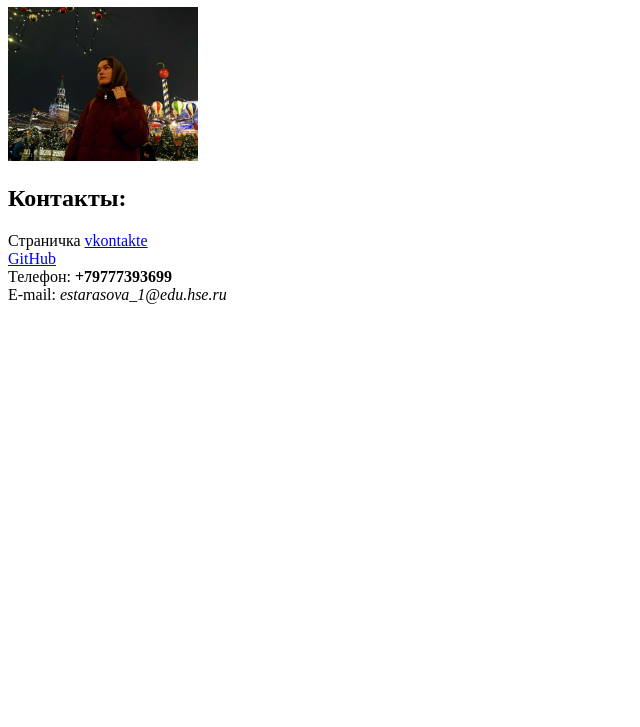
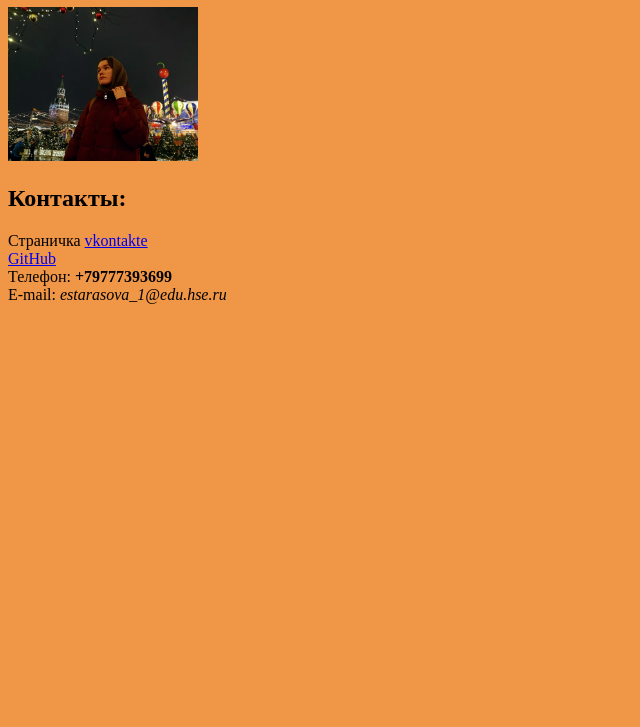
Before and after one commit to YourKaterinaTarasova/yourkaterinatarasova.github.io, a plain HTML site: page index.html in a window 1280 px wide. Shown: the part 73-800 px from the top of the page, without its empty margins (0-640 px from the left). Drawn offline with Linux system fonts and the light colour scheme.

Commit message:
Update index.html

```diff
--- a/index.html
+++ b/index.html
@@ -4,7 +4,7 @@
  <meta charset="utf-8">
  <title>Моя-моя-моя страничка</title>
  </head>
- <body>
+ <body bgcolor=f09647>
  <left><h1>Екатерина Тарасова</h1></left>
  <left><img alt="Это я" width="15%" src="me.jpg"></left>
  <br/>
```
